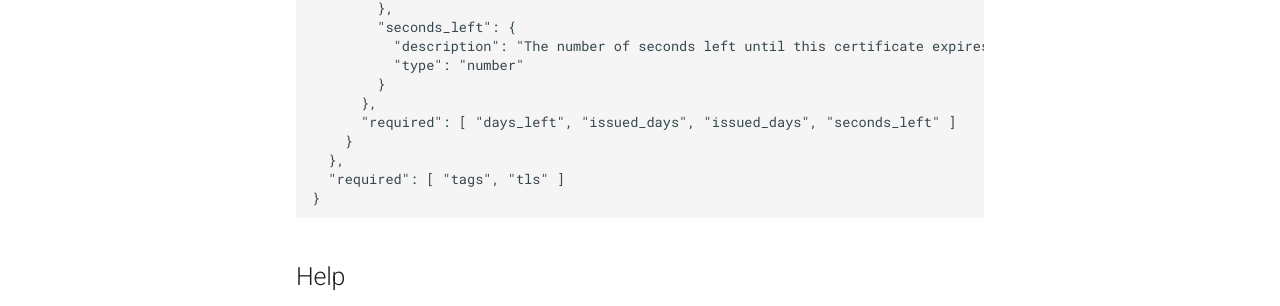
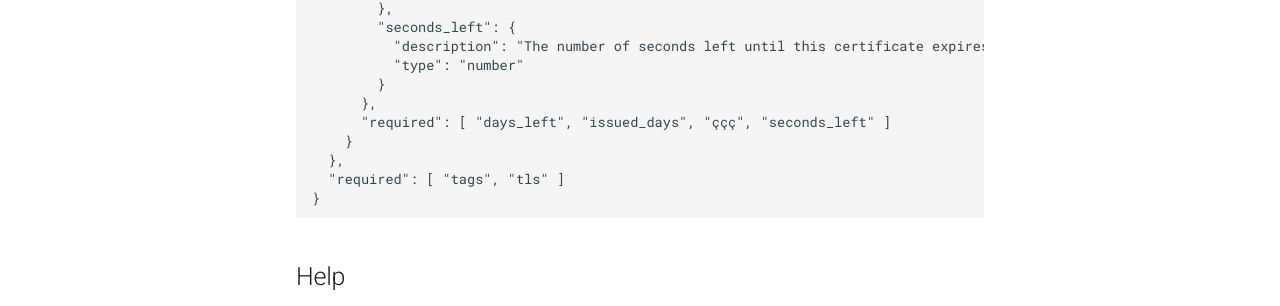
Before and after one commit to jmoney/x509-metrics, an MkDocs documentation site: the page built from docs/index.md, in a window 1280 px wide and 1400 px high, scrolled down 193 px. Shown: the part 982-1288 px from the top of the window. Built offline with MkDocs 1.6.1 and Material for MkDocs 9.7.7, drawn with Linux system fonts in a browser that asks for light colours; some of the changed text lies outside the part shown.

Commit message:
update output schema

```diff
--- a/docs/index.md
+++ b/docs/index.md
@@ -49,7 +49,7 @@ for monitoring certificate expiration and when a certificate needs to be rotated
           "type": "number"
         }
       },
-      "required": [ "days_left", "issued_days", "issued_days", "seconds_left" ]
+      "required": [ "days_left", "issued_days", "ççç", "seconds_left" ]
     }
   },
   "required": [ "tags", "tls" ]
--- a/docs/tlsmetrics.schema.json
+++ b/docs/tlsmetrics.schema.json
@@ -33,7 +33,7 @@
           "type": "number"
         }
       },
-      "required": [ "days_left", "issued_days", "issued_days", "seconds_left" ]
+      "required": [ "days_left", "issued_days", "issued_seconds", "seconds_left" ]
     }
   },
   "required": [ "tags", "tls" ]
```
